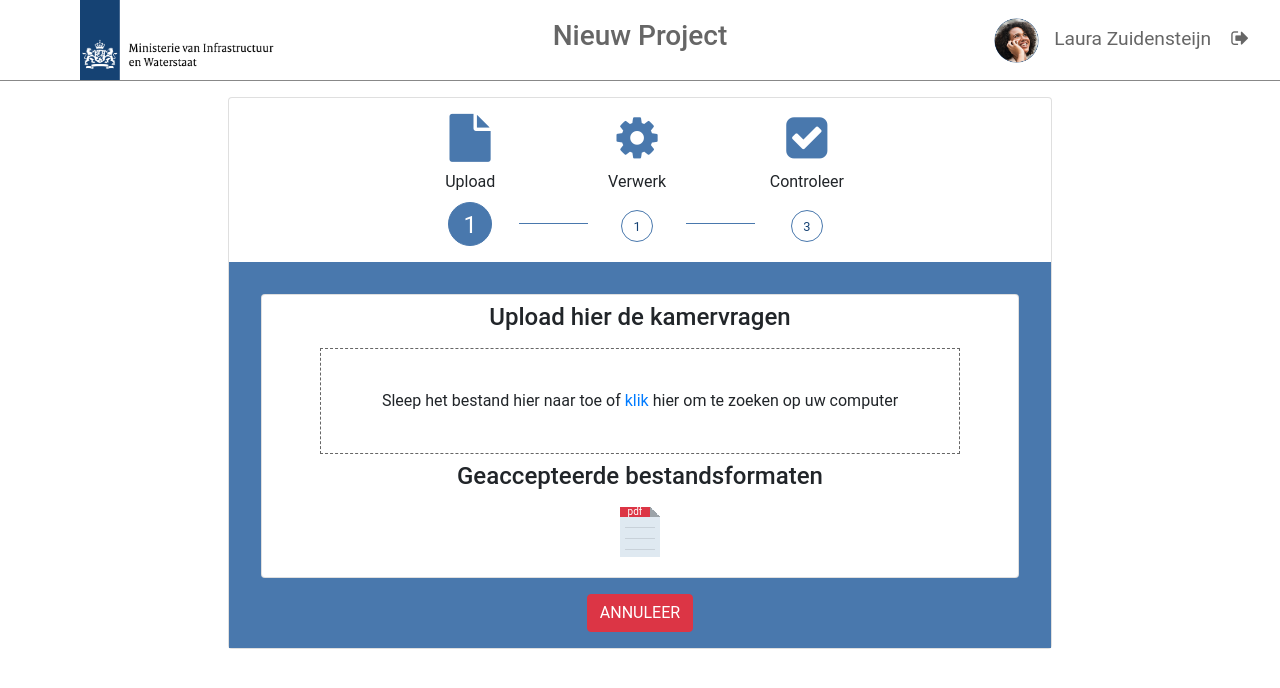
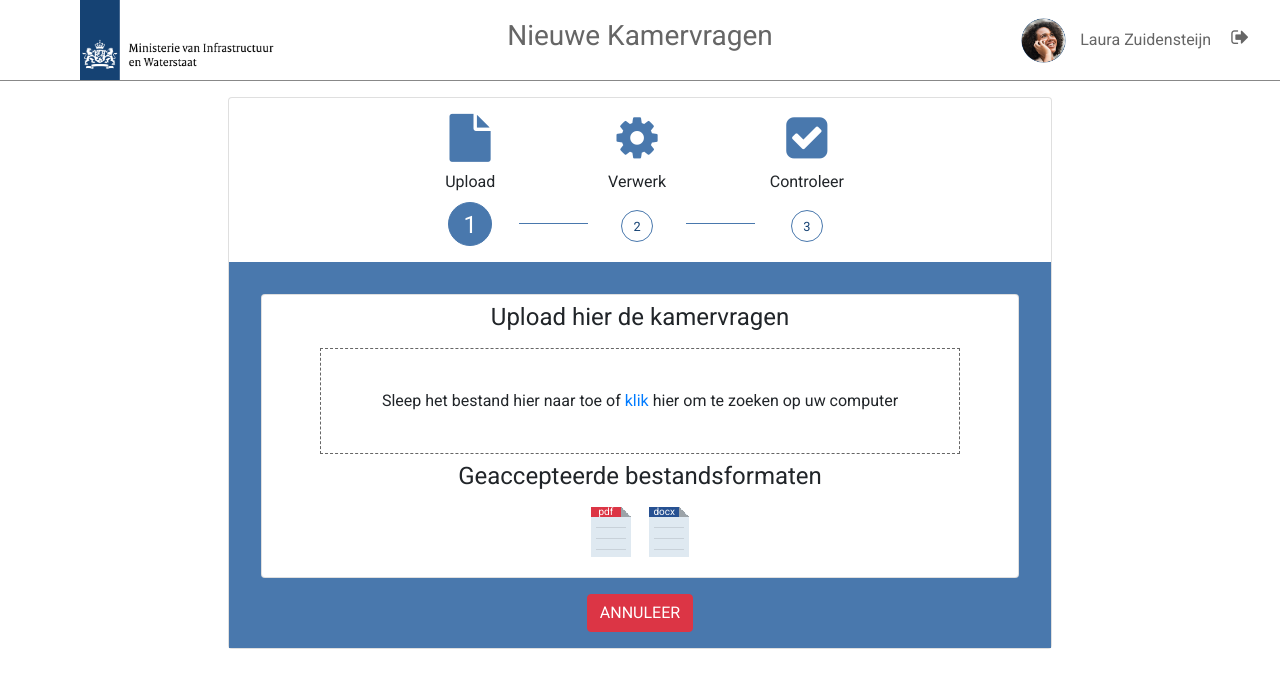
Before and after one commit to Pieterzalis/data-system-project, a PHP site: page /upload.php in a window 1280 px wide. Shown: the top 688 px of the page. Run offline with PHP 8.4, Linux system fonts and the light colour scheme; the visitor is signed in with stand-in values (Sample User, id 1); data that the repository does not hold is empty; some libraries are stand-ins or nearby versions.

Commit message:
small changes

```diff
--- a/website/assets/style.css
+++ b/website/assets/style.css
@@ -206,6 +206,10 @@ hr.color-white {
 
 .bg-purple {
     background: #563d7c;
+}
+
+.bg-darkblue{
+    background: #275192;
 }
 
 .bg-shadow {
--- a/website/overzicht.php
+++ b/website/overzicht.php
@@ -89,7 +89,8 @@
                     <div class="row">
                         <div class="col-sm-4 pl-0">
                             <div class="logo">
-                                <img src="assets/img/logo.png"></div>
+                                <img src="assets/img/logo.png">
+                            </div>
                         </div>
                         <div class="col-sm-4 d-flex align-items-center justify-content-center">
                             <h3 class="page-title">Jouw Kamervragen</h3>
--- a/website/upload.php
+++ b/website/upload.php
@@ -22,35 +22,10 @@
 <html>
 
 <head>
-
-    <meta charset="utf-8" />
-    <meta http-equiv="X-UA-Compatible"
-          content="IE=edge">
-    <title>Nieuw Project</title>
-    <meta name="viewport"
-          content="width=device-width, initial-scale=1">
-    <link rel="stylesheet"
-          type="text/css"
-          media="screen"
-          href="assets/style.css" />
-    <link rel="stylesheet"
-          type="text/css"
-          media="screen"
-          href="bootstrap/css/bootstrap.min.css" />
-    <link rel="stylesheet"
-          href="assets/icon-font/css/font-awesome.min.css">
-
-    <script src="https://cdn.bootcss.com/jquery/3.2.1/jquery.slim.min.js"
-            integrity="sha384-KJ3o2DKtIkvYIK3UENzmM7KCkRr/rE9/Qpg6aAZGJwFDMVNA/GpGFF93hXpG5KkN"
-            crossorigin="anonymous"></script>
-
-    <script src="https://cdn.bootcss.com/popper.js/1.12.9/umd/popper.min.js"
-            integrity="sha384-ApNbgh9B+Y1QKtv3Rn7W3mgPxhU9K/ScQsAP7hUibX39j7fakFPskvXusvfa0b4Q"
-            crossorigin="anonymous"></script>
-
-    <script src="../website/assets/js/index.js"></script>
-    <script src="bootstrap/js/bootstrap.min.js"></script>
-
+    <title>Nieuwe Kamervragen</title>
+    <?php
+    include_once("templates/template_head.php");
+    ?>
 
     <script>
         $(document).ready(function () {
@@ -227,26 +202,6 @@
 
                 });
             }
-
-            /*
-                form.append('uploads[]', file, file.name);
-                var xhr = new XMLHttpRequest();
-                xhr.onreadystatechange = () => {
-                    if (xhr.readyState === 4) {
-                        if (xhr.status === 200) {
-                            // 上传成功提示
-                            alert('上传成功');
-                        } else {
-                            // TODO：失败提示
-                            alert('上传失败');
-                        }
-                    }
-                };
-                var APIurl = 'http://www.baidu.com';
-                xhr.open('POST', 'C:\\xampp\\htdocs\\', true);
-                xhr.setRequestHeader('Content-Type', 'multipart/form-data');
-                xhr.send(form);
-            }*/
         });
     </script>
     <script>
@@ -275,14 +230,14 @@
             $("#progress-step3").removeClass("current");
             $("#progress-step3").removeClass("activated");
             $('#progress-label2').html('2')
-            $('#progress-label2').html('1')
+            $('#progress-label1').html('1')
 
 
 
         }
 
 
-        function gotoStep2() {
+        /*unction gotoStep2() {
             var step_1 = $('#step-1');
             var step_2 = $('#step-2');
             var step_3 = $('#step-3');
@@ -295,10 +250,10 @@
                 gotoStep3();
             }, 5000);
 
-        }
+        }*/
 
         //进入第3步
-        function gotoStep3() {
+        /*function gotoStep3() {
             var step_1 = $('#step-1');
             var step_2 = $('#step-2');
             var step_3 = $('#step-3');
@@ -308,9 +263,9 @@
 
             $('#progress-step2').removeClass('current');
             $('#progress-step3').addClass('current');
-        }
+        }*/
 
-        //默认调用第1步
+        //When the page loads, execute GoToStep1();
         $(document).ready(function () {
             gotoStep1();
         })
@@ -332,6 +287,16 @@
             hideAlert();
         });
     </script>
+
+    <script>
+        $(document).ready(function () {
+            function goToDistribution(){
+                window.location = "distribution.php";
+            }
+        });
+    </script>
+
+
     <style>
         .a_choose_click{
             position: relative;
@@ -352,10 +317,6 @@
 
 <body class="page_search_engine">
     <!-- 此处显示demo图作为参考-->
-    <div class="demopage hidden">
-        <img src="assets/demo/upload-1.png">
-    </div>
-
     <div class="container-fluid my-layout d-flex flex-column">
         <div class="row flex-none">
             <!-- layout_nav -->
@@ -367,18 +328,17 @@
                                 <img src="assets/img/logo.png"></div>
                         </div>
                         <div class="col-sm-4 d-flex align-items-center justify-content-center">
-                            <h3 class="page-title">Nieuw Project</h3>
+                            <h3 class="page-title">Nieuwe Kamervragen</h3>
                         </div>
                         <div class="col-sm-4 d-flex align-items-center justify-content-end">
                             <div class="options">
                                 <!-- UserName -->
-                                <a href="">
                                     <div class="avatar">
                                         <img class="rounded-circle"
                                              src="assets/img/girl.png"
                                              alt="">
                                     </div>
-                                    Laura Zuidensteijn</a>
+                                <span class="profilename">Laura Zuidensteijn</span>
                                 <!-- sign-out -->
                                 <a href="login.html"
                                    class="ml-3 mr-3">
@@ -531,33 +491,17 @@
                                                     <hr>
                                                     <hr>
                                                 </i>
-                                                <!--<i class="fa m-sm-2 my-icon-file">-->
-                                                    <!--<span class="bg-primary text-white">doc</span>-->
-                                                    <!--<hr>-->
-                                                    <!--<hr>-->
-                                                    <!--<hr>-->
-                                                <!--</i>-->
-                                                <!--<i class="fa m-sm-2 my-icon-file">-->
-                                                    <!--<span class="bg-purple text-white">docx</span>-->
-                                                    <!--<hr>-->
-                                                    <!--<hr>-->
-                                                    <!--<hr>-->
-                                                <!--</i>-->
-                                                <!--<i class="fa m-sm-2 my-icon-file">-->
-                                                    <!--<span class="bg-warning text-white">...</span>-->
-                                                    <!--<hr>-->
-                                                    <!--<hr>-->
-                                                    <!--<hr>-->
-                                                <!--</i>-->
-                                                <!-- <i class="mx-1 fa fa-3x fa-file-pdf-o"></i>
-                                                <i class="mx-1 fa fa-3x fa-file-excel-o"></i>
-                                                <i class="mx-1 fa fa-3x fa-file-word-o"></i>
-                                                <i class="mx-1 fa fa-3x fa-file-text-o"></i> -->
+                                                <i class="fa m-sm-2 my-icon-file">
+                                                    <span class="bg-darkblue text-white">docx</span>
+                                                    <hr>
+                                                    <hr>
+                                                    <hr>
+                                                </i>
                                             </div>
                                         </div>
                                     </div>
 
-                                    <a><button class="btn btn-danger">ANNULEER</button></a>
+                                    <button onclick="goToDistribution()" class="btn btn-danger">ANNULEER</button>
                                 </div>
 
 
```
Also changed, not shown: 5 other files.
